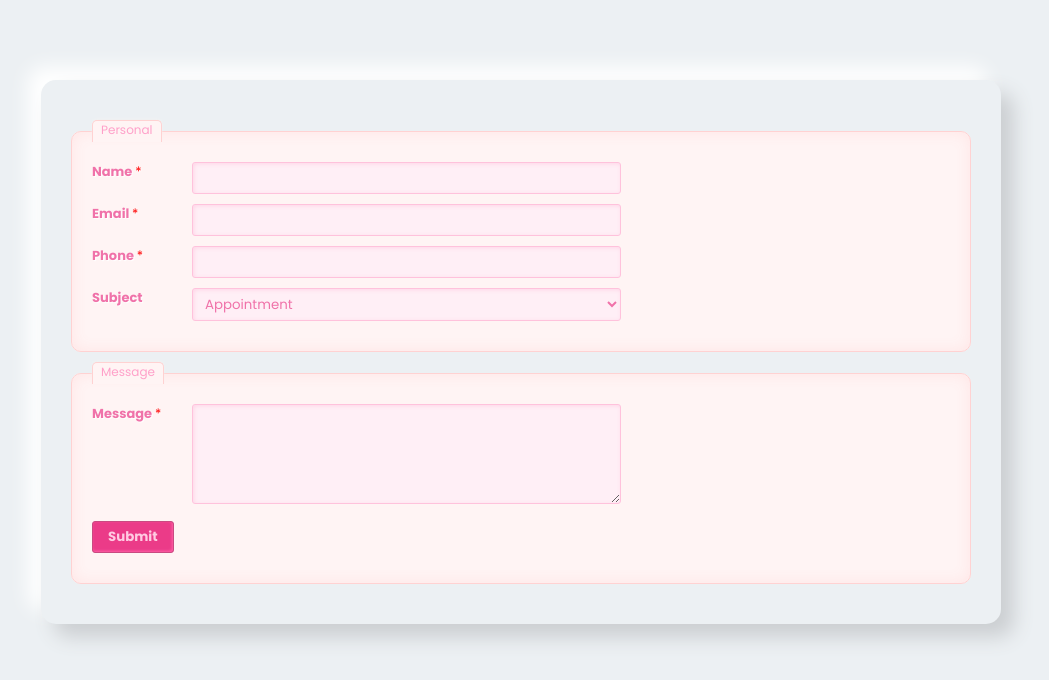
After one commit to HuyVoDinh/Project_Website_Clinic, a Flask app: page /medicalregister in a window 1280 px wide. The commit adds this page. Shown: the top 680 px of the page, without its empty margins (119-1168 px from the left). Run offline with Flask 3, Linux system fonts and the light colour scheme.

Commit message:
Design medical-register.html

```diff
--- a/Clinic/index.py
+++ b/Clinic/index.py
@@ -7,9 +7,9 @@ def home():
     cates = utils.load_categories()
     return render_template('index.html', categories = cates)
 
-@app.route("/test")
-def test():
-    return "Welcome to my website"
+@app.route("/medicalregister")
+def medical_register():
+    return render_template('medical-register.html')
 
 if __name__ == "__main__":
     app.run(debug=True)
--- a/Clinic/static/css/style.css
+++ b/Clinic/static/css/style.css
@@ -150,3 +150,97 @@ body {
 .box select option {
   padding: 30px;
 }
+
+
+/*medical register*/
+
+.form-style-3{
+	max-width: 75%;
+	font-family: "Lucida Sans Unicode", "Lucida Grande", sans-serif;
+}
+.form-style-3 label{
+	display:block;
+	margin-bottom: 10px;
+}
+.form-style-3 label > span{
+	float: left;
+	width: 100px;
+	color: #F072A9;
+	font-weight: bold;
+	font-size: 13px;
+	text-shadow: 1px 1px 1px #fff;
+}
+.form-style-3 fieldset{
+	border-radius: 10px;
+	-webkit-border-radius: 10px;
+	-moz-border-radius: 10px;
+	margin: 0px 0px 10px 0px;
+	border: 1px solid #FFD2D2;
+	padding: 20px;
+	background: #FFF4F4;
+	box-shadow: inset 0px 0px 15px #FFE5E5;
+	-moz-box-shadow: inset 0px 0px 15px #FFE5E5;
+	-webkit-box-shadow: inset 0px 0px 15px #FFE5E5;
+}
+.form-style-3 fieldset legend{
+	color: #FFA0C9;
+	border-top: 1px solid #FFD2D2;
+	border-left: 1px solid #FFD2D2;
+	border-right: 1px solid #FFD2D2;
+	border-radius: 5px 5px 0px 0px;
+	-webkit-border-radius: 5px 5px 0px 0px;
+	-moz-border-radius: 5px 5px 0px 0px;
+	background: #FFF4F4;
+	padding: 0px 8px 3px 8px;
+	box-shadow: -0px -1px 2px #F1F1F1;
+	-moz-box-shadow:-0px -1px 2px #F1F1F1;
+	-webkit-box-shadow:-0px -1px 2px #F1F1F1;
+	font-weight: normal;
+	font-size: 12px;
+}
+.form-style-3 textarea{
+	width:250px;
+	height:100px;
+}
+.form-style-3 input[type=text],
+.form-style-3 input[type=date],
+.form-style-3 input[type=datetime],
+.form-style-3 input[type=number],
+.form-style-3 input[type=search],
+.form-style-3 input[type=time],
+.form-style-3 input[type=url],
+.form-style-3 input[type=email],
+.form-style-3 select,
+.form-style-3 textarea{
+	border-radius: 3px;
+	-webkit-border-radius: 3px;
+	-moz-border-radius: 3px;
+	border: 1px solid #FFC2DC;
+	outline: none;
+	color: #F072A9;
+	padding: 5px 8px 5px 8px;
+	box-shadow: inset 1px 1px 4px #FFD5E7;
+	-moz-box-shadow: inset 1px 1px 4px #FFD5E7;
+	-webkit-box-shadow: inset 1px 1px 4px #FFD5E7;
+	background: #FFEFF6;
+	width:50%;
+}
+.form-style-3  input[type=submit],
+.form-style-3  input[type=button]{
+	background: #EB3B88;
+	border: 1px solid #C94A81;
+	padding: 5px 15px 5px 15px;
+	color: #FFCBE2;
+	box-shadow: inset -1px -1px 3px #FF62A7;
+	-moz-box-shadow: inset -1px -1px 3px #FF62A7;
+	-webkit-box-shadow: inset -1px -1px 3px #FF62A7;
+	border-radius: 3px;
+	border-radius: 3px;
+	-webkit-border-radius: 3px;
+	-moz-border-radius: 3px;
+	font-weight: bold;
+}
+.required{
+	color:red;
+	font-weight:normal;
+}
--- a/Clinic/templates/index.html
+++ b/Clinic/templates/index.html
@@ -8,7 +8,7 @@
 <body>
     <div class="wrapper">
         <div class="logo">
-            <img src="https://www.freepnglogos.com/uploads/twitter-logo-png/twitter-bird-symbols-png-logo-0.png" alt="">
+            <img src="https://iweb.tatthanh.com.vn/pic/3/blog/images/image(5340).png" alt="">
         </div>
 
         <form class="p-3 mt-3">
--- /dev/null
+++ b/Clinic/templates/medical-register.html
@@ -0,0 +1,28 @@
+<!DOCTYPE html>
+<html lang="en">
+<head>
+    <meta charset="UTF-8">
+  <link href="{{url_for('static',filename='css/style.css')}}" rel="stylesheet"/>
+    <title>Medical Register</title>
+</head>
+<body>
+  <div class="form-style-3 wrapper">
+    <form>
+      <fieldset><legend>Personal</legend>
+      <label for="field1"><span>Name <span class="required">*</span></span><input type="text" class="input-field" name="field1" value="" /></label>
+      <label for="field2"><span>Email <span class="required">*</span></span><input type="email" class="input-field" name="field2" value="" /></label>
+      <label for="field3"><span>Phone <span class="required">*</span></span><input type="text" class="input-field" name="field3" value="" /></label>
+      <label for="field4"><span>Subject</span><select name="field4" class="select-field">
+      <option value="Appointment">Appointment</option>
+      <option value="Interview">Interview</option>
+      <option value="Regarding a post">Regarding a post</option>
+      </select></label>
+      </fieldset>
+      <fieldset><legend>Message</legend>
+      <label for="field6"><span>Message <span class="required">*</span></span><textarea name="field6" class="textarea-field"></textarea></label>
+      <label><span> </span><input type="submit" value="Submit" /></label>
+      </fieldset>
+    </form>
+  </div>
+</body>
+</html>
```
